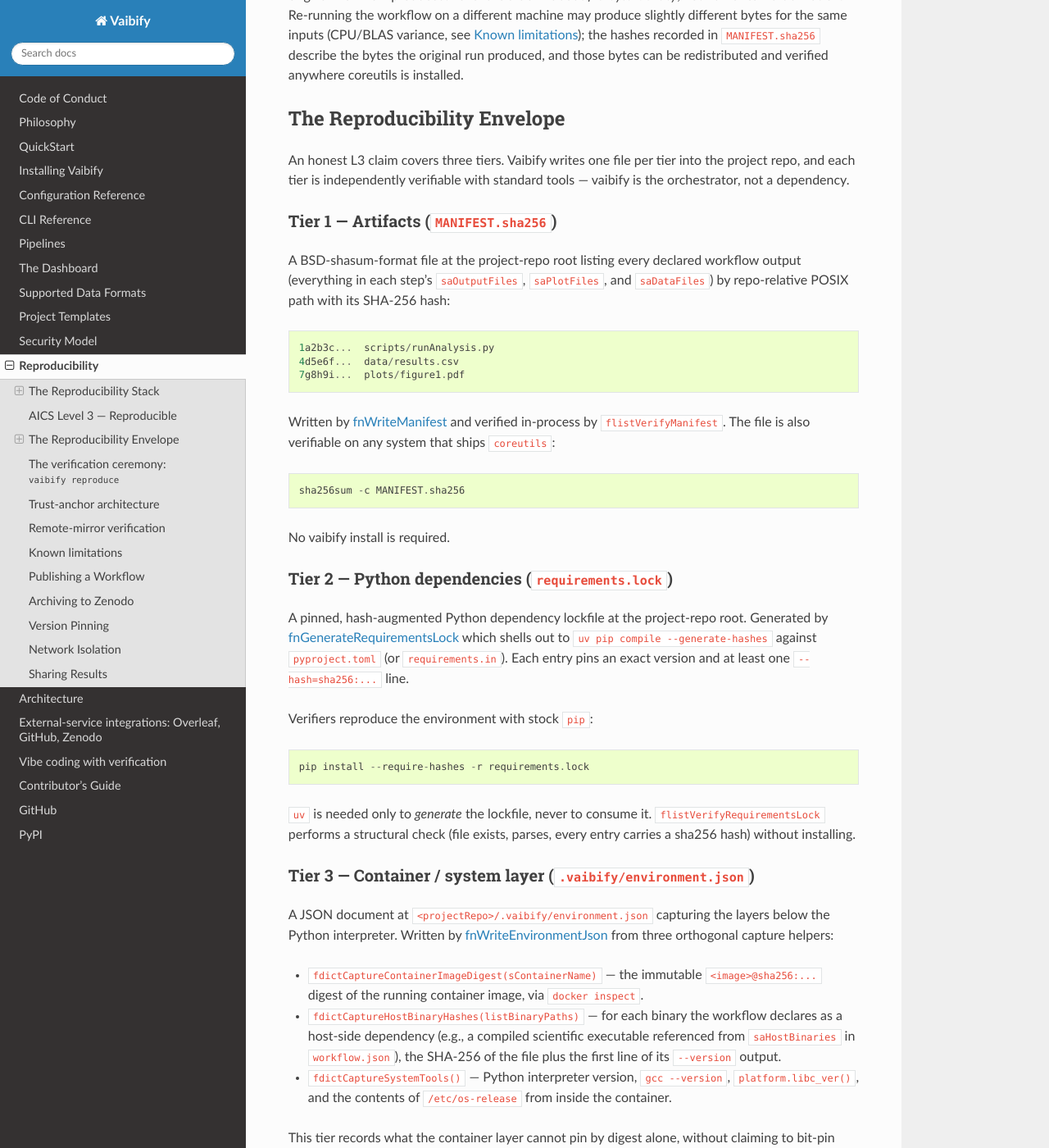
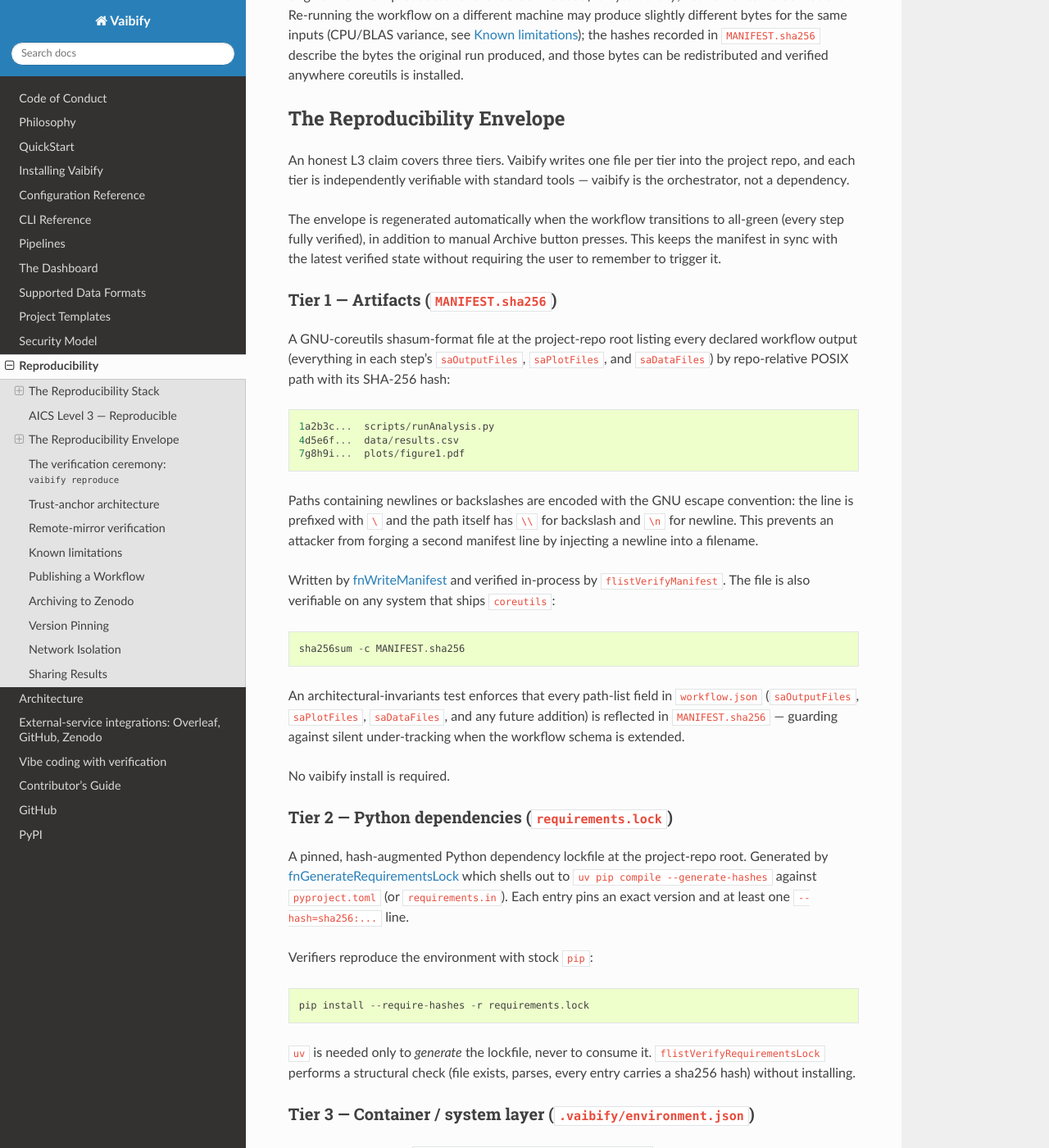
Before and after one commit to RoryBarnes/vaibify, a Sphinx documentation site: the page built from docs/reproducibility.md, in a window 1280 px wide and 1400 px high, scrolled down 1259 px. Shown: the whole window at 82% size. Built offline with Sphinx 7.4.7 and the Read the Docs theme 3.1.0, drawn with Linux system fonts in a browser that asks for light colours; some of the changed text lies outside the part shown.

Commit message:
Docs: correct shasum format label, banner examples, and add gaps
Five docs corrections from the review.

reproducibility.md: "BSD-shasum-format" → "GNU-coreutils shasum format"
(the file format is two-space delimited, not BSD's "SHA256 (path) =
hash"; both sha256sum and shasum -a 256 -c accept GNU format, so the
verification command is unchanged). Added a paragraph documenting the
GNU escape convention for paths with newline or backslash. Added a
sentence noting the architectural invariant that enforces every
sa*Files key in workflow.json is reflected in MANIFEST.sha256.

reproducibility.md: --rerun documentation now states that vaibify
dispatches to the same pipeline runner that `vaibify run` uses (a
follow-up commit wired this; the doc previously read as if Tier 4
were a TODO).

reproducibility.md: new paragraph noting that the envelope is
regenerated automatically when the workflow transitions to all-green,
in addition to manual Archive button presses.

dashboard.md: the three example aggregate-banner strings now match
what scriptSyncManager.js actually produces ("Remote consistency:
not yet verified" / "✓ all in sync" / "⚠ N files drifted across M
remotes"). Previous prose was aspirational and not implemented.

No code changes.

Co-Authored-By: Claude Opus 4.7 (1M context) <noreply@anthropic.com>

````diff
--- a/docs/reproducibility.md
+++ b/docs/reproducibility.md
@@ -69,18 +69,30 @@ An honest L3 claim covers three tiers. Vaibify writes one file per
 tier into the project repo, and each tier is independently verifiable
 with standard tools — vaibify is the orchestrator, not a dependency.
 
+The envelope is regenerated automatically when the workflow
+transitions to all-green (every step fully verified), in addition to
+manual Archive button presses. This keeps the manifest in sync with
+the latest verified state without requiring the user to remember to
+trigger it.
+
 ### Tier 1 — Artifacts (`MANIFEST.sha256`)
 
-A BSD-shasum-format file at the project-repo root listing every
-declared workflow output (everything in each step's `saOutputFiles`,
-`saPlotFiles`, and `saDataFiles`) by repo-relative POSIX path with
-its SHA-256 hash:
+A GNU-coreutils shasum-format file at the project-repo root listing
+every declared workflow output (everything in each step's
+`saOutputFiles`, `saPlotFiles`, and `saDataFiles`) by repo-relative
+POSIX path with its SHA-256 hash:
 
 ```
 1a2b3c...  scripts/runAnalysis.py
 4d5e6f...  data/results.csv
 7g8h9i...  plots/figure1.pdf
 ```
+
+Paths containing newlines or backslashes are encoded with the GNU
+escape convention: the line is prefixed with `\` and the path itself
+has `\\` for backslash and `\n` for newline. This prevents an
+attacker from forging a second manifest line by injecting a newline
+into a filename.
 
 Written by
 [fnWriteManifest](../vaibify/reproducibility/manifestWriter.py) and
@@ -90,6 +102,11 @@ verifiable on any system that ships `coreutils`:
 ```
 sha256sum -c MANIFEST.sha256
 ```
+
+An architectural-invariants test enforces that every path-list field
+in `workflow.json` (`saOutputFiles`, `saPlotFiles`, `saDataFiles`,
+and any future addition) is reflected in `MANIFEST.sha256` — guarding
+against silent under-tracking when the workflow schema is extended.
 
 No vaibify install is required.
 
@@ -159,7 +176,9 @@ Flags:
 - `--rerun` / `--no-rerun` — also run step 4, the full workflow
   re-execution. Off by default; opt-in because workflows can be
   expensive and Tier 4 is best-effort (see [Known
-  limitations](#known-limitations)).
+  limitations](#known-limitations)). When enabled, vaibify dispatches
+  to the same pipeline runner that `vaibify run` uses, against a
+  running container resolved from the project repo.
 - `--skip-tier 1|2|3` — skip a tier; may be repeated. Useful when a
   verifier only wants to confirm artefact identity without installing
   Python packages.
````
Also changed, not shown: docs/dashboard.md (+8 -9 lines).
